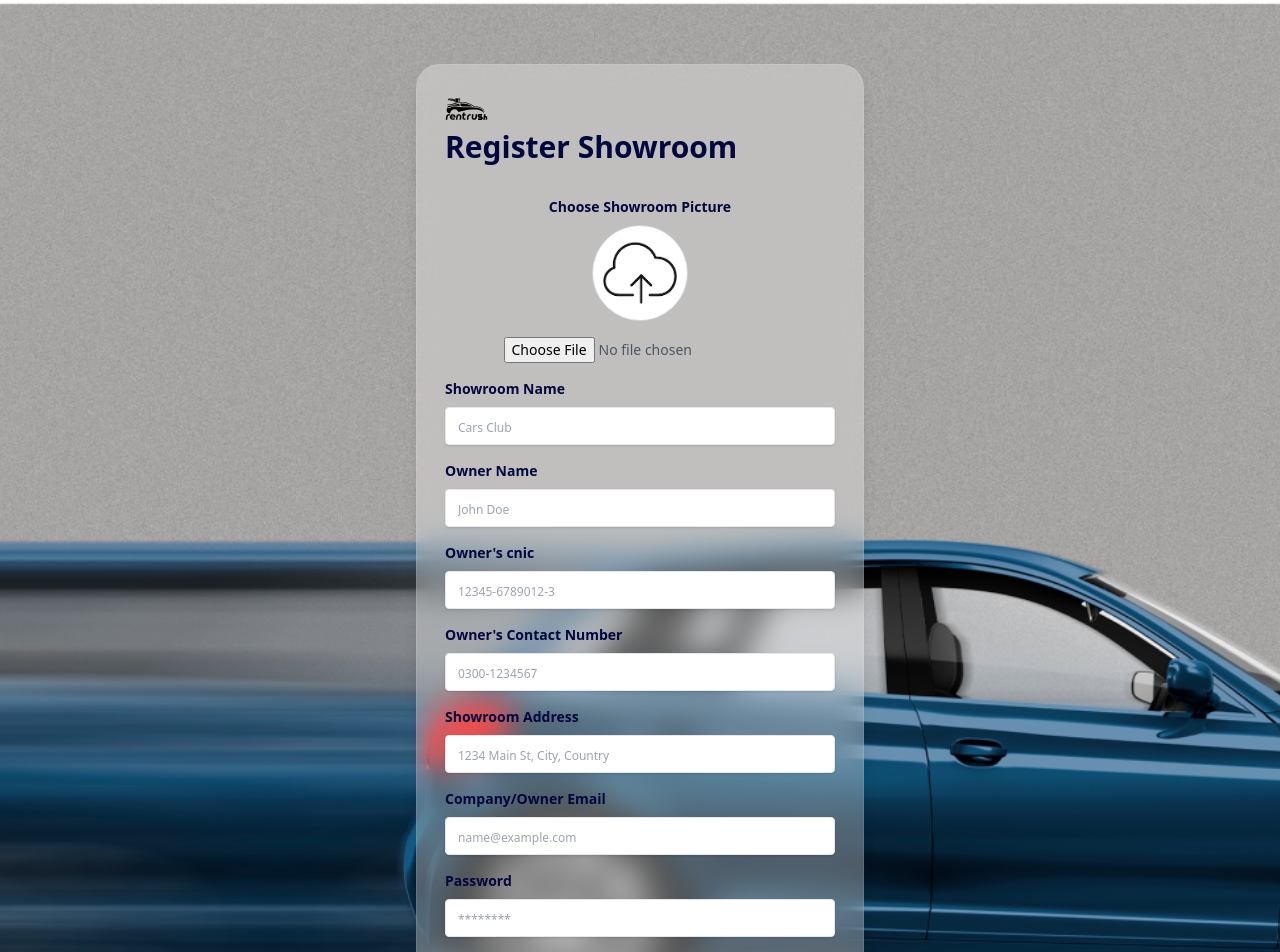
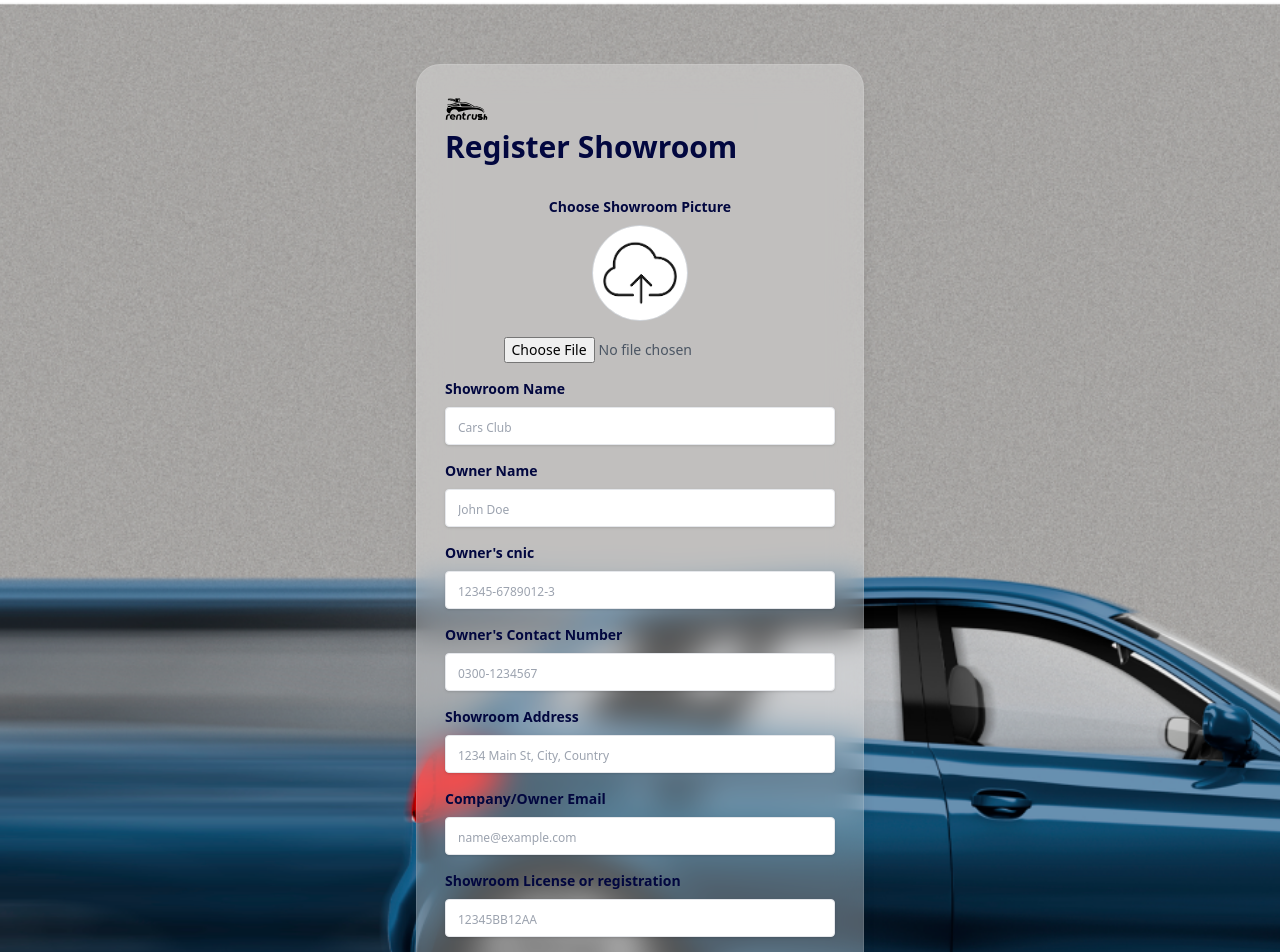
Before and after one commit to SairaRamzan5/RentRush, a React (Vite) app: page /showroom/signup in a window 1280 px wide. Shown: the top 952 px of the page. Built offline with nearby package versions, Linux system fonts and the light colour scheme; no server answers.

Commit message:
Enhance:license field added

```diff
--- a/src/components/showroom/signup.jsx
+++ b/src/components/showroom/signup.jsx
@@ -15,6 +15,7 @@ function ShowroomSignUp() {
   const [password, setpassword] = useState('')
   const [cpassword, setcpassword] = useState('')
   const [logo, setLogo] = useState(null);
+  const [license, setLicense] = useState("");
 
   const handleLogoChange = (e) => {
     const file = e.target.files[0];
@@ -22,12 +23,17 @@ function ShowroomSignUp() {
       setLogo(URL.createObjectURL(file));
     }
   };
-  const Handlesubmit=(e)=>{
+  const Handlesubmit = (e) => {
     e.preventDefault();
-   if(password!==cpassword){
-    let msg='Check your confirm password'
+    if (password !== cpassword) {
+      let msg = "Check your confirm password";
       console.log(msg);
-    Toast(msg,'danger')
+      Toast(msg, "error");
+      return;
+    }
+    if (license === "") {
+      Toast("License or Registration number is required", "error");
+      return;
     }
     axios
       .post(`${Base_Url}/api/signup`, {
@@ -39,6 +45,7 @@ function ShowroomSignUp() {
         email: email,
         password: password,
         role: "showroom",
+        license,
       })
       .then((response) => {
         console.log(response);
@@ -50,11 +57,11 @@ function ShowroomSignUp() {
       })
       .catch((error) => {
         if (error.response.status === 400) {
-         Toast(error.response.data, "danger");
+          Toast(error.response.data, "error");
         }
         Toast(error.response, "error");
       });
-  }
+  };
   return (
     <div className="flex items-center justify-center background min-w-max min-h-screen py-16">
       <div className="w-screen h-fit max-w-md py-5 px-7 bg-gray-300 backdrop-blur-lg bg-white/30 border border-white/10 rounded-3xl  p-5 shadow-lg">
@@ -92,7 +99,9 @@ function ShowroomSignUp() {
             >
               Showroom Name
             </label>
-            <input value={sname} onChange={(e)=>setsname(e.target.value)}
+            <input
+              value={sname}
+              onChange={(e) => setsname(e.target.value)}
               type="text"
               id="Sname"
               placeholder="Cars Club"
@@ -110,7 +119,9 @@ function ShowroomSignUp() {
               Owner Name
             </label>
             <input
-              type="text" value={owner} onChange={(e)=>setowner(e.target.value)}
+              type="text"
+              value={owner}
+              onChange={(e) => setowner(e.target.value)}
               id="Oname"
               placeholder="John Doe"
               className="shadow placeholder:text-xs appearance-none border rounded w-full py-2 px-3 text-[#02073F] leading-tight focus:outline-none focus:shadow-outline"
@@ -127,7 +138,9 @@ function ShowroomSignUp() {
               Owner&#39;s cnic
             </label>
             <input
-              type="text" value={cnic} onChange={(e)=>setcnic(e.target.value)}
+              type="text"
+              value={cnic}
+              onChange={(e) => setcnic(e.target.value)}
               id="cnic"
               placeholder="12345-6789012-3"
               className="shadow placeholder:text-xs appearance-none border rounded w-full py-2 px-3 text-[#02073F] leading-tight focus:outline-none focus:shadow-outline"
@@ -146,7 +159,9 @@ function ShowroomSignUp() {
               Owner&#39;s Contact Number
             </label>
             <input
-              type="tel"  value={contact} onChange={(e)=>setcontact(e.target.value)}
+              type="tel"
+              value={contact}
+              onChange={(e) => setcontact(e.target.value)}
               id="contact"
               placeholder="0300-1234567"
               className="shadow placeholder:text-xs appearance-none border rounded w-full py-2 px-3 text-[#02073F] leading-tight focus:outline-none focus:shadow-outline"
@@ -165,7 +180,9 @@ function ShowroomSignUp() {
               Showroom Address
             </label>
             <input
-              type="text" value={address} onChange={(e)=>setaddress(e.target.value)}
+              type="text"
+              value={address}
+              onChange={(e) => setaddress(e.target.value)}
               id="address"
               placeholder="1234 Main St, City, Country"
               className="shadow placeholder:text-xs appearance-none border rounded w-full py-2 px-3 text-[#02073F] leading-tight focus:outline-none focus:shadow-outline"
@@ -181,10 +198,30 @@ function ShowroomSignUp() {
             >
               Company/Owner Email
             </label>
-            <input value={email} onChange={(e)=>setemail(e.target.value)}
+            <input
+              value={email}
+              onChange={(e) => setemail(e.target.value)}
               type="email"
               id="email"
               placeholder="name@example.com"
+              className="shadow placeholder:text-xs appearance-none border rounded w-full py-2 px-3 text-[#02073F] leading-tight focus:outline-none focus:shadow-outline"
+              required
+            />
+          </div>
+          {/* license */}
+          <div className="mb-4">
+            <label
+              className=" text-sm block text-[#02073F] font-bold mb-2"
+              htmlFor="email"
+            >
+              Showroom License or registration
+            </label>
+            <input
+              value={license}
+              onChange={(e) => setLicense(e.target.value)}
+              type="text"
+              id="License"
+              placeholder="12345BB12AA"
               className="shadow placeholder:text-xs appearance-none border rounded w-full py-2 px-3 text-[#02073F] leading-tight focus:outline-none focus:shadow-outline"
               required
             />
@@ -198,7 +235,9 @@ function ShowroomSignUp() {
             >
               Password
             </label>
-            <input  value={password} onChange={(e)=>setpassword(e.target.value)}
+            <input
+              value={password}
+              onChange={(e) => setpassword(e.target.value)}
               type="password"
               id="password"
               placeholder="********"
@@ -215,7 +254,9 @@ function ShowroomSignUp() {
             >
               Confirm Password
             </label>
-            <input value={cpassword} onChange={(e)=>setcpassword(e.target.value)}
+            <input
+              value={cpassword}
+              onChange={(e) => setcpassword(e.target.value)}
               type="password"
               id="confirm-password"
               placeholder="********"
```
Lines whose indentation alone changed are shown as unchanged.
